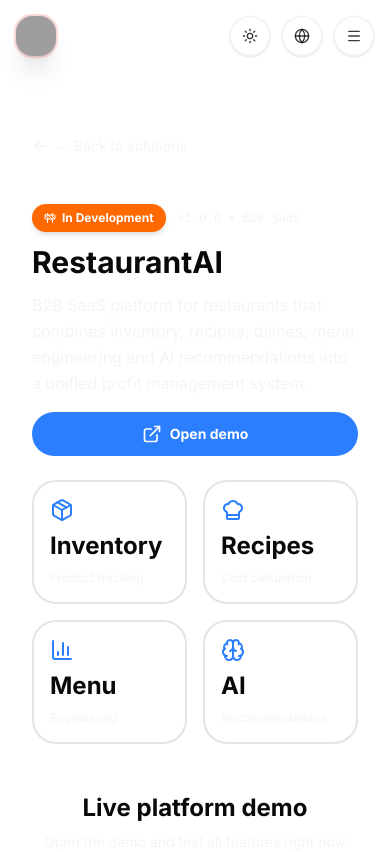
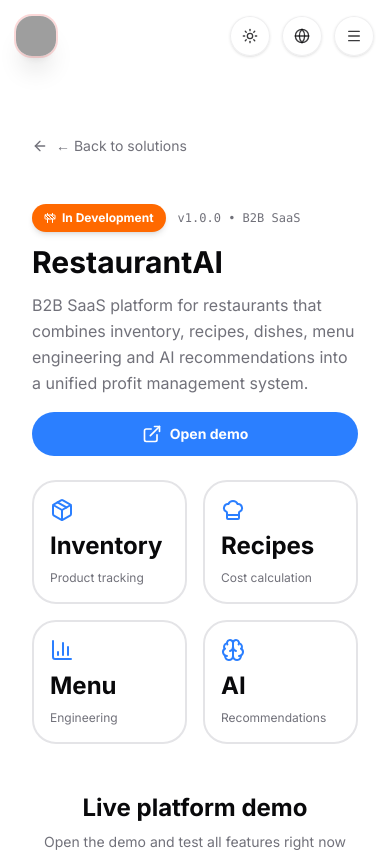
Before and after one commit to Fodi999/blog, a Next.js app: page /en/demos/restaurant-ai in a window 390 px wide. Shown: the top 852 px of the page. Built offline with nearby package versions, Linux system fonts and the light colour scheme; grey boxes are pictures that could not be loaded.

Commit message:
fix: replace text-muted with text-muted-foreground across demos pages
- restaurant-ai/page.tsx: 28 occurrences fixed
- sushi-delivery/page.tsx: 3 occurrences fixed
text-muted is a background color token, not a text color — was invisible in light theme

```diff
--- a/app/[locale]/demos/restaurant-ai/page.tsx
+++ b/app/[locale]/demos/restaurant-ai/page.tsx
@@ -37,7 +37,7 @@ export default async function RestaurantAIDemoPage({
       {/* Back Button */}
       <Link
         href="/restaurants"
-        className="inline-flex items-center gap-2 text-muted hover:text-foreground transition-colors"
+        className="inline-flex items-center gap-2 text-muted-foreground hover:text-foreground transition-colors"
       >
         <ArrowLeft className="h-4 w-4" />
         <span className="text-sm md:text-base">{t('backToRestaurants')}</span>
@@ -52,14 +52,14 @@ export default async function RestaurantAIDemoPage({
                 <Construction className="h-3 w-3" />
                 {t('badge')}
               </span>
-              <span className="text-xs md:text-sm text-muted font-mono">v1.0.0 • B2B SaaS</span>
+              <span className="text-xs md:text-sm text-muted-foreground font-mono">v1.0.0 • B2B SaaS</span>
             </div>
 
             <h1 className="text-3xl sm:text-4xl md:text-5xl font-bold text-foreground">
               {t('title')}
             </h1>
 
-            <p className="text-base md:text-lg text-muted max-w-3xl leading-relaxed">
+            <p className="text-base md:text-lg text-muted-foreground max-w-3xl leading-relaxed">
               {t('subtitle')}
             </p>
           </div>
@@ -80,25 +80,25 @@ export default async function RestaurantAIDemoPage({
           <div className="p-4 md:p-6 rounded-xl border-2 border-border bg-card space-y-2">
             <Package className="h-6 w-6 md:h-8 md:w-8 text-blue-500" />
             <div className="text-2xl md:text-3xl font-bold text-foreground">{t('metrics.inventory')}</div>
-            <p className="text-xs md:text-sm text-muted">{t('metrics.inventoryDesc')}</p>
+            <p className="text-xs md:text-sm text-muted-foreground">{t('metrics.inventoryDesc')}</p>
           </div>
 
           <div className="p-4 md:p-6 rounded-xl border-2 border-border bg-card space-y-2">
             <ChefHat className="h-6 w-6 md:h-8 md:w-8 text-blue-500" />
             <div className="text-2xl md:text-3xl font-bold text-foreground">{t('metrics.recipes')}</div>
-            <p className="text-xs md:text-sm text-muted">{t('metrics.recipesDesc')}</p>
+            <p className="text-xs md:text-sm text-muted-foreground">{t('metrics.recipesDesc')}</p>
           </div>
 
           <div className="p-4 md:p-6 rounded-xl border-2 border-border bg-card space-y-2">
             <BarChart3 className="h-6 w-6 md:h-8 md:w-8 text-blue-500" />
             <div className="text-2xl md:text-3xl font-bold text-foreground">{t('metrics.menu')}</div>
-            <p className="text-xs md:text-sm text-muted">{t('metrics.menuDesc')}</p>
+            <p className="text-xs md:text-sm text-muted-foreground">{t('metrics.menuDesc')}</p>
           </div>
 
           <div className="p-4 md:p-6 rounded-xl border-2 border-border bg-card space-y-2">
             <Brain className="h-6 w-6 md:h-8 md:w-8 text-blue-500" />
             <div className="text-2xl md:text-3xl font-bold text-foreground">{t('metrics.ai')}</div>
-            <p className="text-xs md:text-sm text-muted">{t('metrics.aiDesc')}</p>
+            <p className="text-xs md:text-sm text-muted-foreground">{t('metrics.aiDesc')}</p>
           </div>
         </div>
       </section>
@@ -107,7 +107,7 @@ export default async function RestaurantAIDemoPage({
       <section className="space-y-6">
         <div className="text-center space-y-2">
           <h2 className="text-2xl md:text-3xl font-bold text-foreground">{t('preview.title')}</h2>
-          <p className="text-sm md:text-base text-muted">{t('preview.subtitle')}</p>
+          <p className="text-sm md:text-base text-muted-foreground">{t('preview.subtitle')}</p>
         </div>
 
         {/* Desktop Preview with Mobile Overlay */}
@@ -236,7 +236,7 @@ export default async function RestaurantAIDemoPage({
       <section className="space-y-8 md:space-y-12">
         <div className="text-center space-y-3 md:space-y-4">
           <h2 className="text-2xl md:text-3xl font-bold text-foreground">{t('solution.title')}</h2>
-          <p className="text-base md:text-lg text-muted max-w-3xl mx-auto">
+          <p className="text-base md:text-lg text-muted-foreground max-w-3xl mx-auto">
             {t('solution.subtitle')}
           </p>
         </div>
@@ -252,7 +252,7 @@ export default async function RestaurantAIDemoPage({
                 <h3 className="text-xl md:text-2xl font-bold text-foreground">{t('modules.inventory.title')}</h3>
               </div>
 
-              <p className="text-sm md:text-base text-muted leading-relaxed">
+              <p className="text-sm md:text-base text-muted-foreground leading-relaxed">
                 {t('modules.inventory.description')}
               </p>
 
@@ -297,7 +297,7 @@ export default async function RestaurantAIDemoPage({
                 <h3 className="text-xl md:text-2xl font-bold text-foreground">{t('modules.recipes.title')}</h3>
               </div>
 
-              <p className="text-sm md:text-base text-muted leading-relaxed">
+              <p className="text-sm md:text-base text-muted-foreground leading-relaxed">
                 {t('modules.recipes.description')}
               </p>
 
@@ -322,7 +322,7 @@ export default async function RestaurantAIDemoPage({
                 <h3 className="text-xl md:text-2xl font-bold text-foreground">{t('modules.menu.title')}</h3>
               </div>
 
-              <p className="text-sm md:text-base text-muted leading-relaxed">
+              <p className="text-sm md:text-base text-muted-foreground leading-relaxed">
                 {t('modules.menu.description')}
               </p>
 
@@ -330,25 +330,25 @@ export default async function RestaurantAIDemoPage({
                 <div className="p-3 md:p-4 rounded-lg bg-yellow-500/10 border border-yellow-500/20">
                   <Star className="h-5 w-5 text-yellow-500 mb-2" />
                   <div className="text-sm font-bold text-foreground">Star</div>
-                  <p className="text-xs text-muted">{t('modules.menu.star')}</p>
+                  <p className="text-xs text-muted-foreground">{t('modules.menu.star')}</p>
                 </div>
 
                 <div className="p-3 md:p-4 rounded-lg bg-green-500/10 border border-green-500/20">
                   <DollarSign className="h-5 w-5 text-green-500 mb-2" />
                   <div className="text-sm font-bold text-foreground">Cash Cow</div>
-                  <p className="text-xs text-muted">{t('modules.menu.cashcow')}</p>
+                  <p className="text-xs text-muted-foreground">{t('modules.menu.cashcow')}</p>
                 </div>
 
                 <div className="p-3 md:p-4 rounded-lg bg-orange-500/10 border border-orange-500/20">
                   <AlertTriangle className="h-5 w-5 text-orange-500 mb-2" />
                   <div className="text-sm font-bold text-foreground">Question</div>
-                  <p className="text-xs text-muted">{t('modules.menu.question')}</p>
+                  <p className="text-xs text-muted-foreground">{t('modules.menu.question')}</p>
                 </div>
 
                 <div className="p-3 md:p-4 rounded-lg bg-red-500/10 border border-red-500/20">
                   <TrendingUp className="h-5 w-5 text-red-500 mb-2 rotate-180" />
                   <div className="text-sm font-bold text-foreground">Dog</div>
-                  <p className="text-xs text-muted">{t('modules.menu.dog')}</p>
+                  <p className="text-xs text-muted-foreground">{t('modules.menu.dog')}</p>
                 </div>
               </div>
             </div>
@@ -384,7 +384,7 @@ export default async function RestaurantAIDemoPage({
                 <h3 className="text-xl md:text-2xl font-bold text-foreground">{t('modules.ai.title')}</h3>
               </div>
 
-              <p className="text-sm md:text-base text-muted leading-relaxed">
+              <p className="text-sm md:text-base text-muted-foreground leading-relaxed">
                 {t('modules.ai.description')}
               </p>
 
@@ -393,7 +393,7 @@ export default async function RestaurantAIDemoPage({
                   <Brain className="h-5 w-5 text-indigo-500 mt-0.5 flex-shrink-0" />
                   <div>
                     <p className="text-sm font-medium text-foreground mb-1">{t('modules.ai.example')}</p>
-                    <p className="text-xs md:text-sm text-muted italic">
+                    <p className="text-xs md:text-sm text-muted-foreground italic">
                       "{t('modules.ai.exampleText')}"
                     </p>
                   </div>
@@ -424,7 +424,7 @@ export default async function RestaurantAIDemoPage({
             <div key={i} className="p-4 md:p-6 rounded-xl bg-white/50 dark:bg-gray-900/50 border border-blue-200/50 dark:border-blue-900/30 space-y-3">
               <CheckCircle className="h-6 w-6 md:h-8 md:w-8 text-blue-500" />
               <h4 className="text-base md:text-lg font-bold text-foreground">{t(`why.point${i}.title`)}</h4>
-              <p className="text-xs md:text-sm text-muted">{t(`why.point${i}.description`)}</p>
+              <p className="text-xs md:text-sm text-muted-foreground">{t(`why.point${i}.description`)}</p>
             </div>
           ))}
         </div>
@@ -434,7 +434,7 @@ export default async function RestaurantAIDemoPage({
       <section className="space-y-6 md:space-y-8">
         <div className="text-center space-y-3 md:space-y-4">
           <h2 className="text-2xl md:text-3xl font-bold text-foreground">{t('target.title')}</h2>
-          <p className="text-base md:text-lg text-muted max-w-2xl mx-auto">
+          <p className="text-base md:text-lg text-muted-foreground max-w-2xl mx-auto">
             {t('target.subtitle')}
           </p>
         </div>
@@ -465,7 +465,7 @@ export default async function RestaurantAIDemoPage({
               <div className="text-3xl md:text-4xl font-bold text-green-600 dark:text-green-400">
                 {t(`results.metric${i}.value`)}
               </div>
-              <p className="text-xs md:text-sm text-muted">{t(`results.metric${i}.label`)}</p>
+              <p className="text-xs md:text-sm text-muted-foreground">{t(`results.metric${i}.label`)}</p>
             </div>
           ))}
         </div>
@@ -479,7 +479,7 @@ export default async function RestaurantAIDemoPage({
               {t('cta.title')}
             </h2>
 
-            <p className="text-base md:text-lg text-muted max-w-2xl mx-auto">
+            <p className="text-base md:text-lg text-muted-foreground max-w-2xl mx-auto">
               {t('cta.description')}
             </p>
           </div>
@@ -504,7 +504,7 @@ export default async function RestaurantAIDemoPage({
           </div>
 
           {/* Trust indicators */}
-          <div className="flex flex-wrap justify-center gap-4 md:gap-6 text-xs md:text-sm text-muted">
+          <div className="flex flex-wrap justify-center gap-4 md:gap-6 text-xs md:text-sm text-muted-foreground">
             <div className="flex items-center gap-1.5 md:gap-2">
               <CheckCircle className="h-3.5 w-3.5 md:h-4 md:w-4 text-blue-500 flex-shrink-0" />
               <span>✔ {t('cta.benefit1')}</span>
--- a/app/[locale]/demos/sushi-delivery/page.tsx
+++ b/app/[locale]/demos/sushi-delivery/page.tsx
@@ -223,7 +223,7 @@ export default async function SushiDeliveryDemoPage({
               <h3 className="text-xl md:text-2xl font-bold text-foreground">{t('features.menu.title')}</h3>
             </div>
 
-            <p className="text-sm md:text-base text-muted leading-relaxed">
+            <p className="text-sm md:text-base text-muted-foreground leading-relaxed">
               {t('features.menu.description')}
             </p>
 
@@ -246,7 +246,7 @@ export default async function SushiDeliveryDemoPage({
               <h3 className="text-xl md:text-2xl font-bold text-foreground">{t('features.cart.title')}</h3>
             </div>
 
-            <p className="text-sm md:text-base text-muted leading-relaxed">
+            <p className="text-sm md:text-base text-muted-foreground leading-relaxed">
               {t('features.cart.description')}
             </p>
 
@@ -269,7 +269,7 @@ export default async function SushiDeliveryDemoPage({
               <h3 className="text-xl md:text-2xl font-bold text-foreground">{t('features.delivery.title')}</h3>
             </div>
 
-            <p className="text-sm md:text-base text-muted leading-relaxed">
+            <p className="text-sm md:text-base text-muted-foreground leading-relaxed">
               {t('features.delivery.description')}
             </p>
 
```
Also changed, not shown: 1 other file (tests, documents, lock files or other folders).
